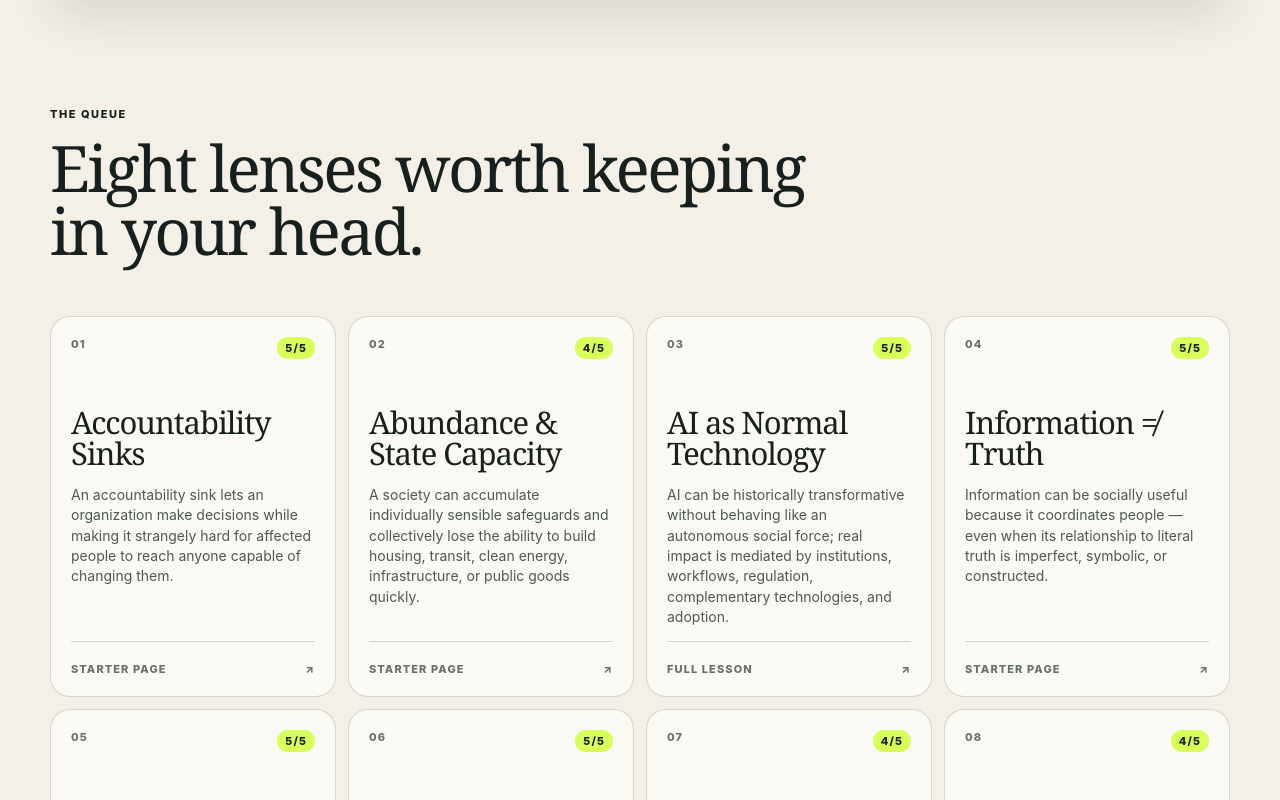
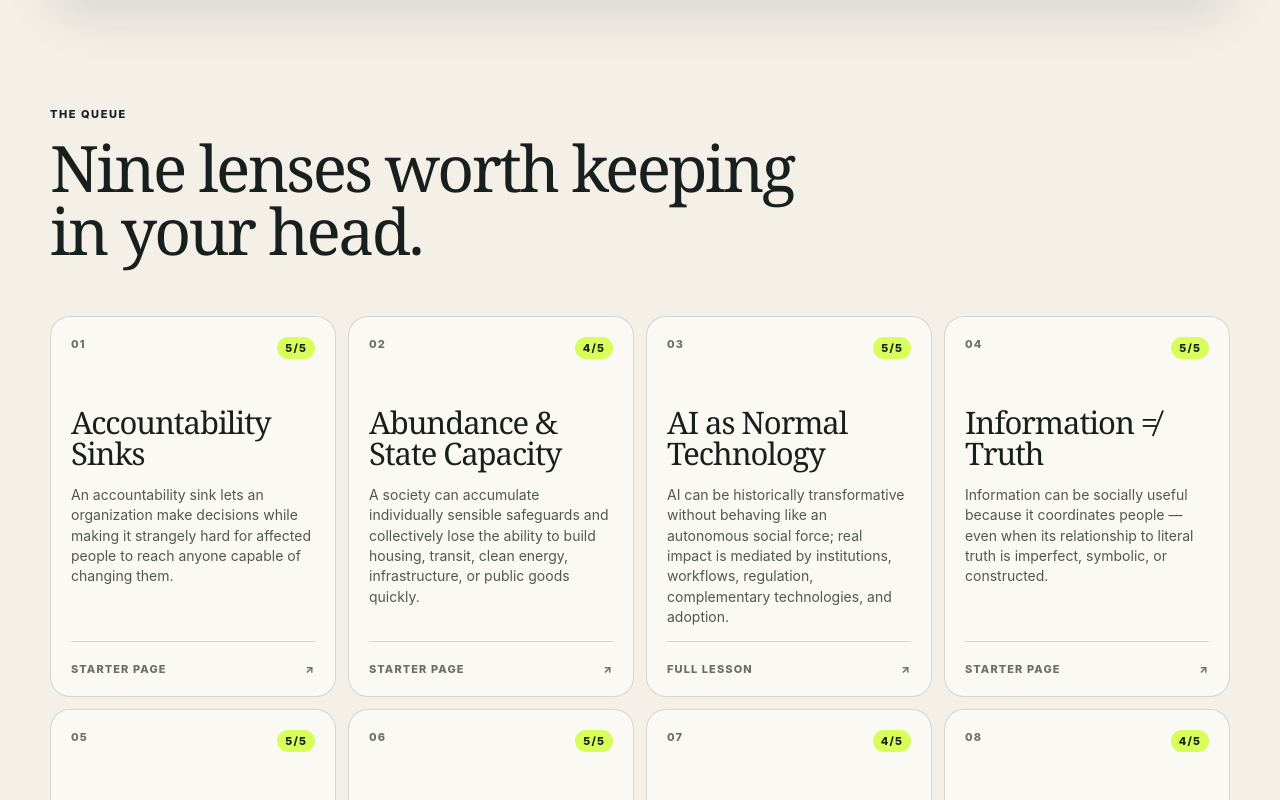
Before and after one commit to arpitas/deep-ideas, a Next.js app: page / in a window 1280 px wide. Shown: the part 880-1680 px from the top of the page. Built offline with nearby package versions, Linux system fonts and the light colour scheme.

Commit message:
Show Integral Theory in idea catalog

```diff
--- a/app/page.tsx
+++ b/app/page.tsx
@@ -1,9 +1,9 @@
 import Link from "next/link";
+import { allIdeas } from "@/lib/allIdeas";
 import { todaySlug } from "@/lib/deepLessons";
-import { ideas } from "@/lib/ideas";
 
 export default function Home() {
-  const today = ideas.find((idea) => idea.slug === todaySlug)!;
+  const today = allIdeas.find((idea) => idea.slug === todaySlug)!;
 
   return (
     <main>
@@ -30,9 +30,9 @@ export default function Home() {
       </section>
 
       <section className="shell catalog">
-        <div className="section-head"><p className="overline">The queue</p><h2>Eight lenses worth keeping in your head.</h2></div>
+        <div className="section-head"><p className="overline">The queue</p><h2>Nine lenses worth keeping in your head.</h2></div>
         <div className="idea-grid">
-          {ideas.map((idea) => {
+          {allIdeas.map((idea) => {
             const isToday = idea.slug === todaySlug;
             return (
               <Link className="idea-card" href={`/ideas/${idea.slug}`} key={idea.slug}>
```
